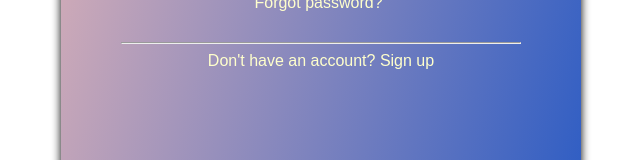
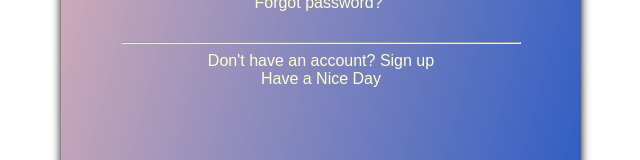
Before and after one commit to JapitSinghSaikap/scm_final_task, a plain HTML site: page index.html in a window 1280 px wide. Both pictures are taken after a click on the link "Already Have An Account ?". Shown: the part 469-629 px from the top of the page, without its empty margins (319-959 px from the left). Drawn offline with Linux system fonts and the light colour scheme.

Commit message:
Update index.html

```diff
--- a/index.html
+++ b/index.html
@@ -52,6 +52,7 @@
             <hr>
             <div class="sign-container">
                 <div>Don't have an account? <a href="#" class="sign-link" onclick="changetoSign();">Sign up</a></div>
+                <div>Have a Nice Day</div>
             </div>
         </div>
     </div>
```
